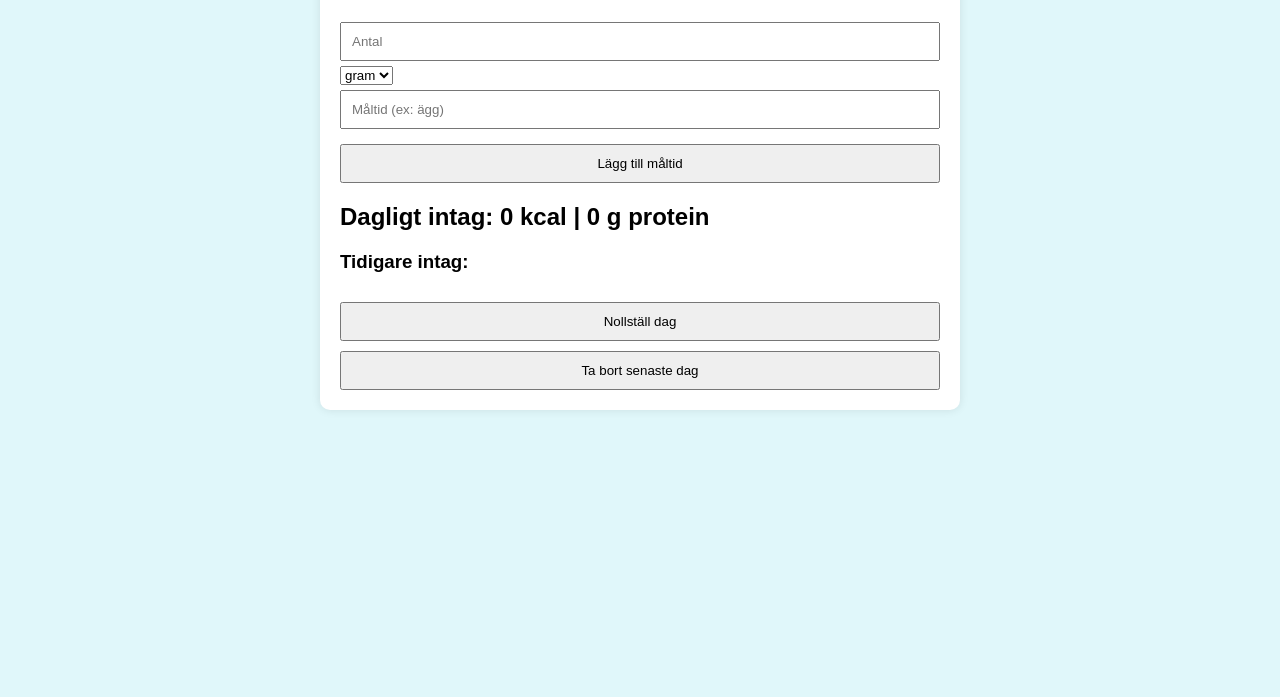
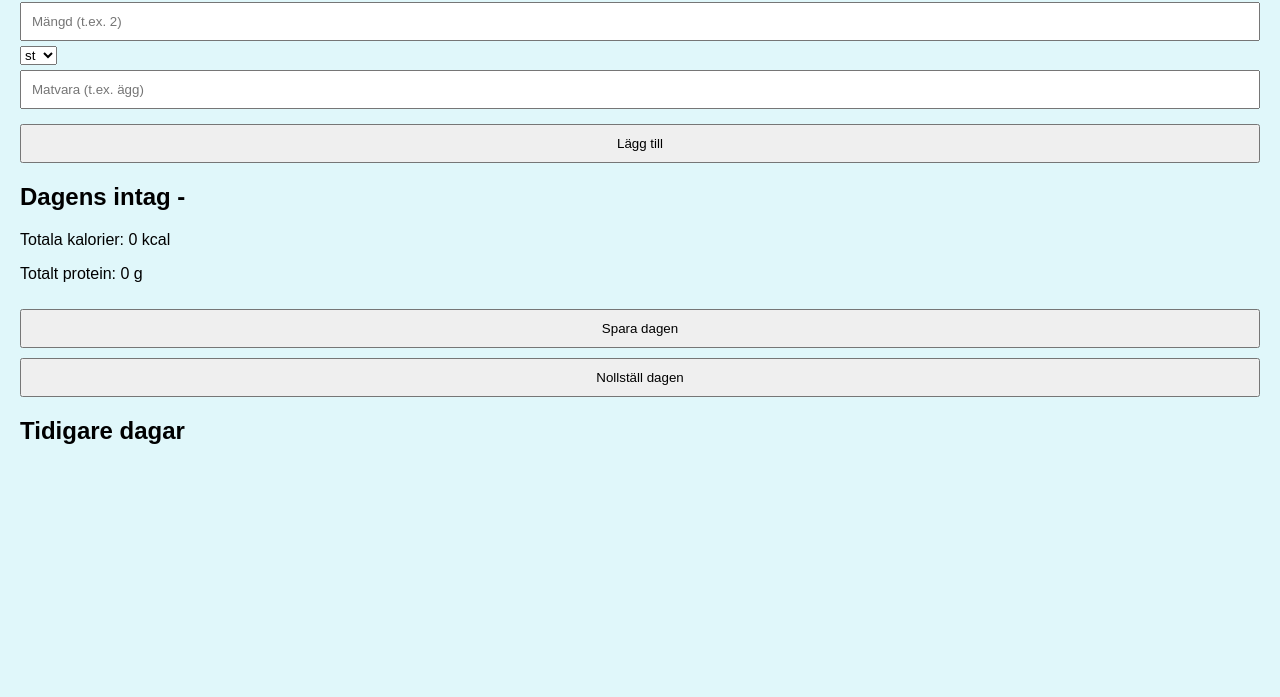
Before and after one commit to Vearstingen/Kalorier, a plain HTML site: page index.html in a window 1280 px wide. Shown: the part 103-800 px from the top of the page. Drawn offline with Linux system fonts and the light colour scheme.

Commit message:
Update index.html

```diff
--- a/index.html
+++ b/index.html
@@ -1,31 +1,36 @@
-
 <!DOCTYPE html>
 <html lang="sv">
 <head>
-  <meta charset="UTF-8" />
-  <title>Kalorikoll</title>
-  <script src="script.js" defer></script>
-  <link rel="stylesheet" href="style.css" />
+    <meta charset="UTF-8">
+    <title>Kalori- och Proteinräknare</title>
+    <link rel="stylesheet" href="style.css">
 </head>
 <body>
-  <div class="container">
-    <h1>Kalorikoll</h1>
-    <h2 id="currentDate"></h2>
-    <input type="number" id="quantityInput" placeholder="Antal" min="1" />
-    <select id="unitSelect">
-      <option value="gram">gram</option>
-      <option value="dl">dl</option>
-      <option value="kilo">kilo</option>
-    </select>
-    <input type="text" id="foodInput" placeholder="Måltid (ex: ägg)" />
-    <button onclick="addMeal()">Lägg till måltid</button>
-    <div class="summary">
-      <h2>Dagligt intag: <span id="dailyCalories">0</span> kcal | <span id="dailyProtein">0</span> g protein</h2>
+    <h1>Kalori- och Proteinräknare</h1>
+
+    <form id="entryForm">
+        <input type="text" id="quantity" placeholder="Mängd (t.ex. 2)">
+        <select id="unit">
+            <option value="st">st</option>
+            <option value="g">g</option>
+            <option value="ml">ml</option>
+            <option value="dl">dl</option>
+        </select>
+        <input type="text" id="food" placeholder="Matvara (t.ex. ägg)">
+        <button type="submit">Lägg till</button>
+    </form>
+
+    <div id="summary">
+        <h2>Dagens intag - <span id="todayDate"></span></h2>
+        <p>Totala kalorier: <span id="totalCalories">0</span> kcal</p>
+        <p>Totalt protein: <span id="totalProtein">0</span> g</p>
+        <button id="saveDay">Spara dagen</button>
+        <button id="resetDay">Nollställ dagen</button>
     </div>
-    <h3>Tidigare intag:</h3>
-    <ul id="mealList"></ul>
-    <button onclick="resetCalories()">Nollställ dag</button>
-    <button onclick="removeLastDay()">Ta bort senaste dag</button>
-  </div>
+
+    <h2>Tidigare dagar</h2>
+    <ul id="history"></ul>
+
+    <script src="script.js"></script>
 </body>
 </html>
```
